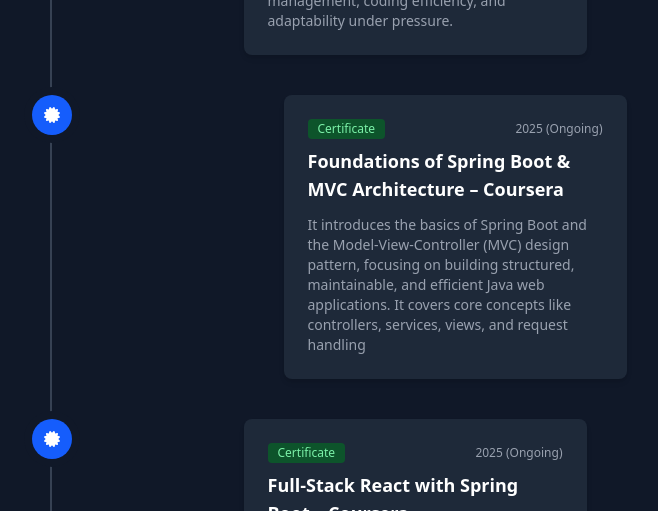
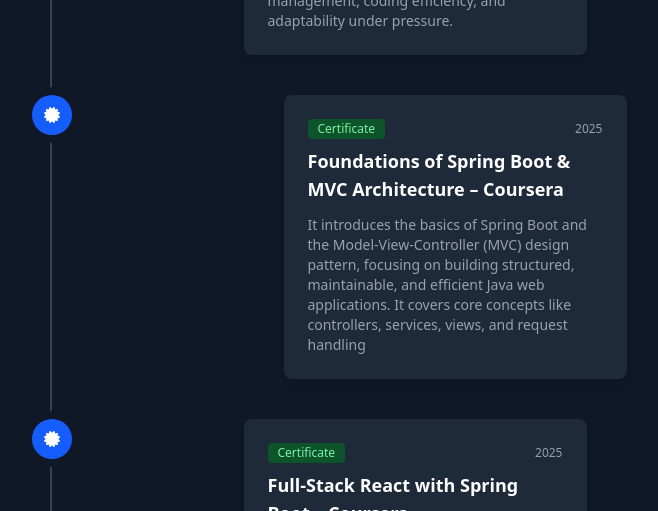
Before and after one commit to ThambimuthuAnush24/portfolio-website, a React (Vite) app: page / in a window 1280 px wide. Shown: the part 6140-6651 px from the top of the page, without its empty margins (14-672 px from the left). Built offline with nearby package versions, Linux system fonts and the light colour scheme.

Commit message:
Update education dates and PDF files
Changed course dates in Education.jsx to '2025' instead of '2025 (Ongoing)'. Updated Anush-T.pdf in both dist and public folders. Updated script reference in dist/index.html.

```diff
--- a/src/components/Education.jsx
+++ b/src/components/Education.jsx
@@ -49,7 +49,7 @@
       id: 5,
       type: "certificate",
       title: "Foundations of Spring Boot & MVC Architecture – Coursera",
-      date: "2025 (Ongoing)",
+      date: "2025",
       description: "It introduces the basics of Spring Boot and the Model-View-Controller (MVC) design pattern, focusing on building structured, maintainable, and efficient Java web applications. It covers core concepts like controllers, services, views, and request handling",
       icon: <FaCertificate />
     },
@@ -57,7 +57,7 @@
       id: 6,
       type: "certificate",
       title: "Full-Stack React with Spring Boot – Coursera",
-      date: "2025 (Ongoing)",
+      date: "2025",
       description: "It is a practical course that teaches how to build modern full-stack web applications using React for the frontend and Spring Boot for the backend. You’ll learn how to connect the two with REST APIs, manage data with databases, and deploy applications. The course covers building responsive UIs, handling authentication, and applying best practices for scalable app development.",
       icon: <FaCertificate />
     },
```
Also changed, not shown: 3 other files (tests, documents, lock files or other folders).
